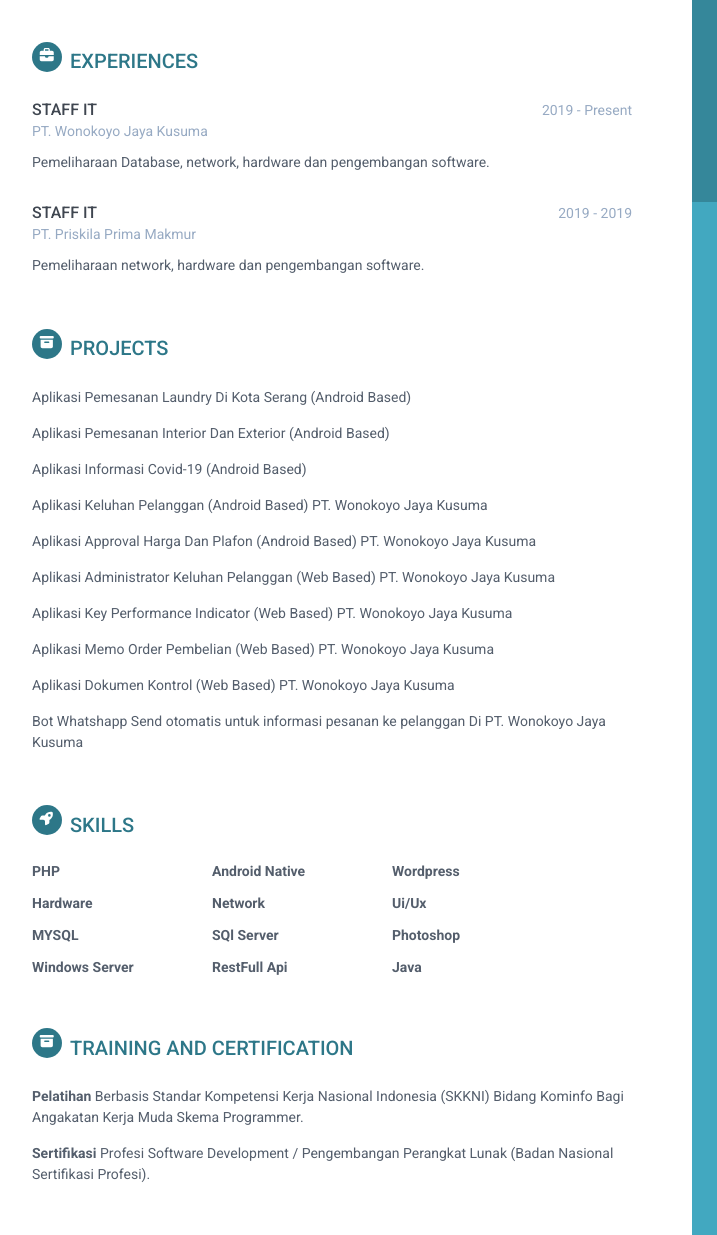
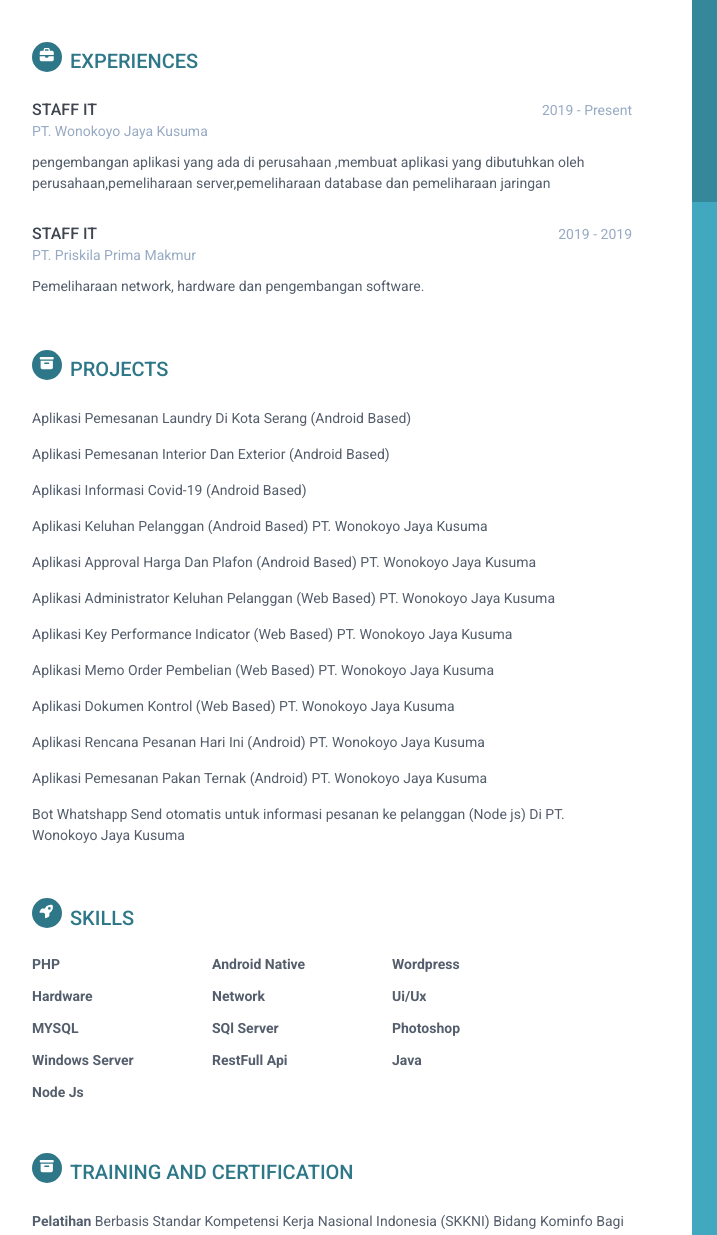
Before and after one commit to okifajarcahyadi/okifajarcahyadi.github.io, a plain HTML site: page index.html in a window 1280 px wide. Shown: the part 278-1513 px from the top of the page, 188-905 px from the left. Drawn offline with Linux system fonts and the light colour scheme.

Commit message:
updatedes2021

```diff
--- a/index.html
+++ b/index.html
@@ -83,7 +83,7 @@
                         <div class="company">PT. Wonokoyo Jaya Kusuma</div>
                     </div><!--//meta-->
                     <div class="details">
-                        <p>Pemeliharaan Database, network, hardware dan pengembangan software.</p>
+                        <p>pengembangan aplikasi yang ada di perusahaan ,membuat aplikasi yang dibutuhkan oleh perusahaan,pemeliharaan server,pemeliharaan database dan pemeliharaan jaringan</p>
                     </div><!--//details-->
                 </div><!--//item-->
 
@@ -144,8 +144,16 @@
                     <span class="project-tagline">Aplikasi Dokumen Kontrol (Web Based) PT. Wonokoyo Jaya Kusuma </span>
 
                 </div><!--//item-->
+		    <div class="item">
+                    <span class="project-tagline">Aplikasi Rencana Pesanan Hari Ini (Android) PT. Wonokoyo Jaya Kusuma </span>
+
+                </div><!--//item-->
+		    <div class="item">
+                    <span class="project-tagline">Aplikasi Pemesanan Pakan Ternak (Android) PT. Wonokoyo Jaya Kusuma </span>
+
+                </div><!--//item-->
 		     <div class="item">
-                    <span class="project-tagline">Bot Whatshapp Send otomatis untuk informasi pesanan ke pelanggan Di PT. Wonokoyo Jaya Kusuma </span>
+                    <span class="project-tagline">Bot Whatshapp Send otomatis untuk informasi pesanan ke pelanggan (Node js) Di PT. Wonokoyo Jaya Kusuma </span>
 
                 </div><!--//item-->
 
@@ -166,6 +174,9 @@
                     </div><!--//item-->
                      <div class="item">
                         <h3 class="level-title">Windows Server</h3> <h3 class="level-title">RestFull Api</h3> <h3 class="level-title">Java</h3>
+                    </div><!--//item-->
+			 <div class="item">
+                        <h3 class="level-title">Node Js</h3>
                     </div><!--//item-->
                 </div>
             </section><!--//skills-section-->
```
